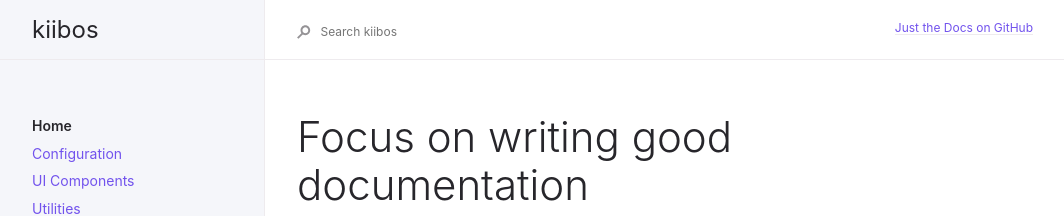
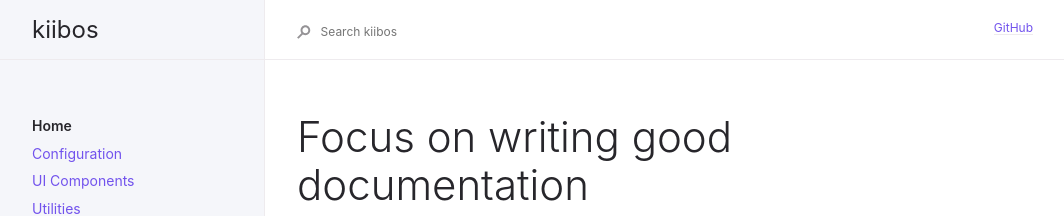
Before and after one commit to Mrchenli/Mrchenli.github.io, a Jekyll site: the page built from index.md, in a window 1280 px wide. Shown: the top 216 px of the page, without its empty margins (91-1155 px from the left). Built offline with Jekyll 4.4.1, drawn with Linux system fonts in a browser that asks for light colours.

Commit message:
Update _config.yml

```diff
--- a/_config.yml
+++ b/_config.yml
@@ -26,8 +26,8 @@ search_enabled: true
 
 # Aux links for the upper right navigation
 aux_links:
-  "Just the Docs on GitHub":
-    - "//github.com/pmarsceill/just-the-docs"
+  "GitHub":
+    - "//github.com/Mrchenli/"
 
 # Color scheme currently only supports "dark" or nil (default)
 color_scheme: nil
```
